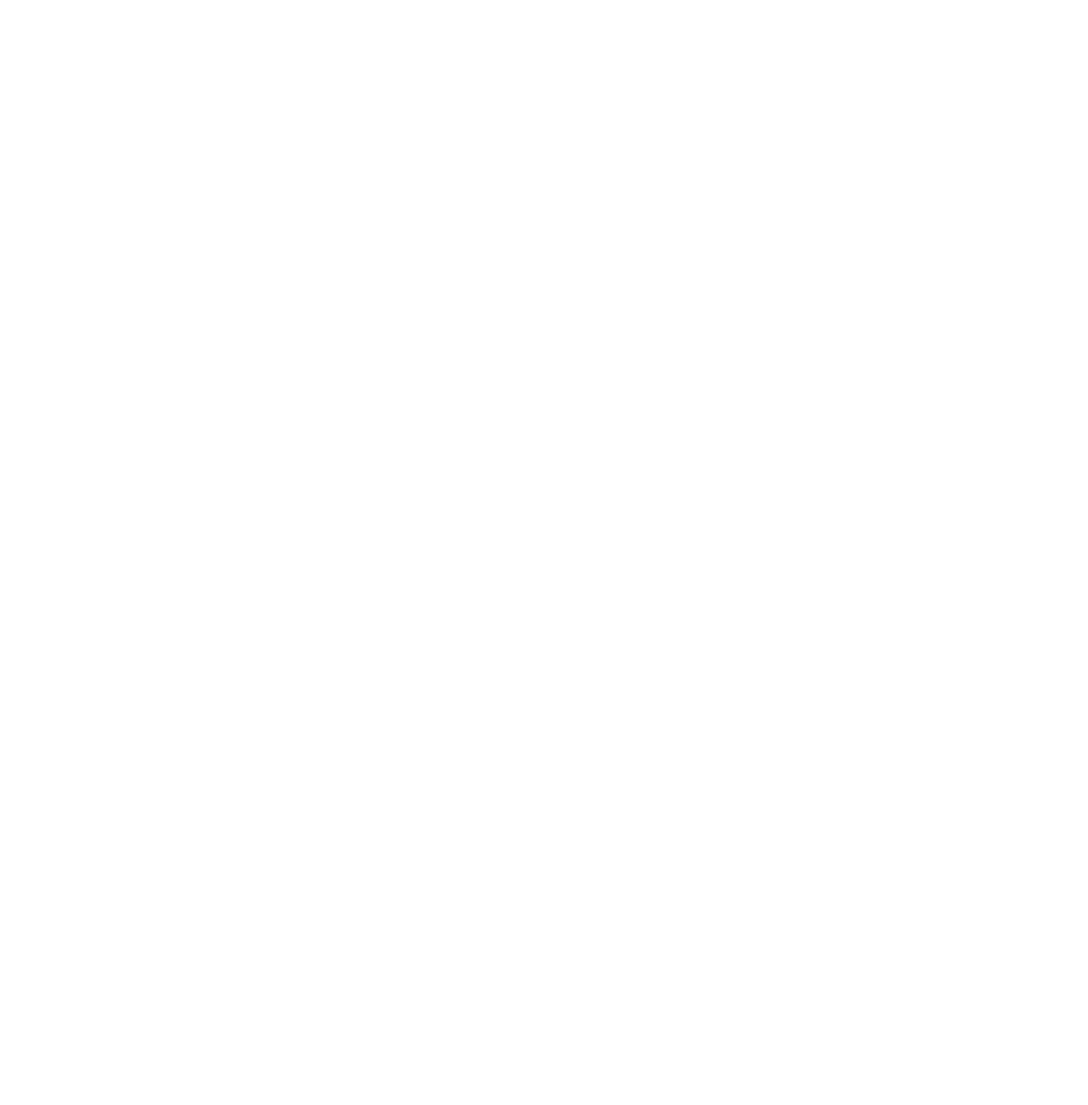
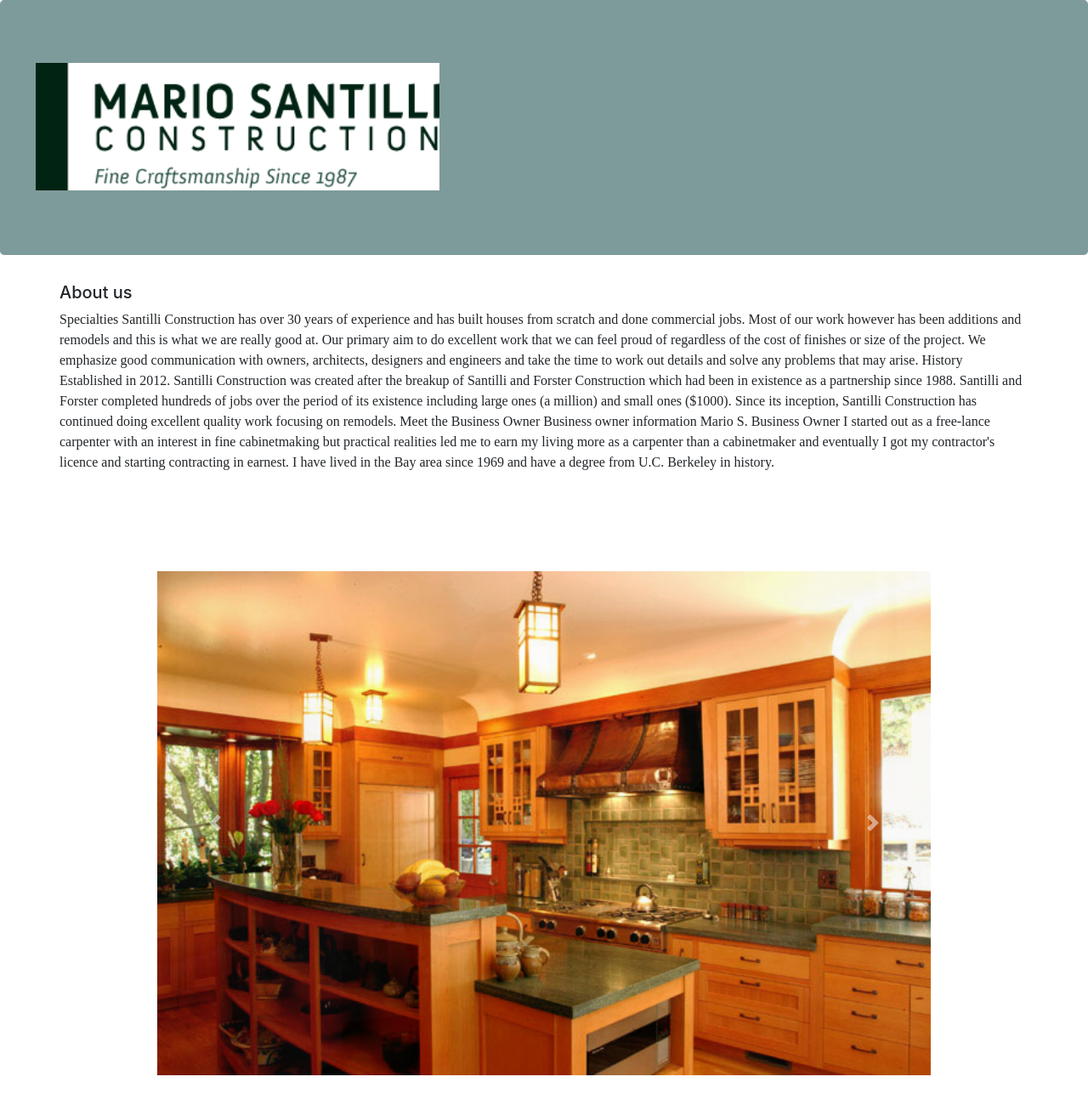
Before and after one commit to Orellana1993/admin-santilli_Construction, a website: page index.html in a window 1280 px wide. Shown: the whole page at 85% size. Before the commit the page ends 800 px from the top, so only its background shows below. Drawn offline with nearby package versions, Linux system fonts and the light colour scheme; a web font is replaced by a local one.

Commit message:
carousel images

```diff
--- /dev/null
+++ b/css/styles.css
@@ -0,0 +1,28 @@
+
+.container{
+    background-color:white;
+
+}
+
+#logo{
+    height: 150px;
+    margin: 10px;
+
+
+
+}
+.jumbotron{
+    height: 300px;
+    background-color: rgb(126, 155, 155);
+}
+p {
+    font-family: 'Italiana', serif;
+}
+#carousel-imgs{
+    padding: 100px;
+    align-content: center;
+}
+
+h5 {
+    text-align: center;
+}
--- a/index.html
+++ b/index.html
@@ -6,12 +6,87 @@
     <meta name="viewport" content="width=device-width, initial-scale=1.0">
 
     <link rel="stylesheet" href="node_modules/bootstrap/dist/css/bootstrap.min.css" />
+    <link rel="stylesheet" href="/css/styles.css">
+
+    <link rel="preconnect" href="https://fonts.googleapis.com">
+<link rel="preconnect" href="https://fonts.gstatic.com" crossorigin>
+<link href="https://fonts.googleapis.com/css2?family=Italiana&display=swap" rel="stylesheet">
 
     <title>Mario Santilli Construction</title>
 </head>
+<header class="jumbotron">
+        <img id="logo" src="/Santilli'photos/mario-santilli-logo.gif" alt="Santilli's logo">
+
+
+</header>
+
 <body>
+    <div class="container">
+        <div class="row">
+            <h5>About us</h5>
+            <p>Specialties
+                Santilli Construction has over 30 years of experience and has built houses from scratch and done commercial jobs. Most of our work however has been additions and remodels and this is what we are really good at. Our primary aim to do excellent work that we can feel proud of regardless of the cost of finishes or size of the project. We emphasize good communication with owners, architects, designers and engineers and take the time to work out details and solve any problems that may arise.
+
+                History
+                Established in 2012.
+
+                Santilli Construction was created after the breakup of Santilli and Forster Construction which had been in existence as a partnership since 1988. Santilli and Forster completed hundreds of jobs over the period of its existence including large ones (a million) and small ones ($1000). Since its inception, Santilli Construction has continued doing excellent quality work focusing on remodels.
+
+                Meet the Business Owner
+                Business owner information
+                Mario S.
+
+                Business Owner
+
+                I started out as a free-lance carpenter with an interest in fine cabinetmaking but practical realities led me to earn my living more as a carpenter than a cabinetmaker and eventually I got my contractor's licence and starting contracting in earnest.
+                I have lived in the Bay area since 1969 and have a degree from U.C. Berkeley in history.
+            </p>
+        </div>
+
+        <div id="carousel-imgs" class="carousel slide carousel-fade" data-ride="carousel">
+            <div class="carousel-inner">
+                <div class="carousel-item active" data-interval="10000">
+                    <img src="/Santilli'photos/mario-santilli1.jpeg" class="d-block w-100" alt="first-img">
+                </div>
+                <div class="carousel-item" data-interval="10000">
+                    <img src="/Santilli'photos/mario-santilli2.jpeg" class="d-block w-100" alt="second-img">
+                </div>
+                <div class="carousel-item" data-interval="10000">
+                    <img src="/Santilli'photos/mario-santilli3.jpeg" class="d-block w-100" alt="third-img">
+                </div>
+                <div class="carousel-item" data-interval="10000">
+                    <img src="/Santilli'photos/mario-santilli4.jpeg" class="d-block w-100" alt="four-img">
+                </div>
+                <div class="carousel-item" data-interval="10000">
+                    <img src="/Santilli'photos/mario-santilli5.jpeg" class="d-block w-100" alt="five-img">
+                </div>
+                <div class="carousel-item" data-interval="10000">
+                    <img src="/Santilli'photos/mario-santilli6.jpeg" class="d-block w-100" alt="six-img">
+                </div>
+                <div class="carousel-item" data-interval="10000">
+                    <img src="/Santilli'photos/mario-santilli7.jpeg" class="d-block w-100" alt="seven-img">
+                </div>
+                <div class="carousel-item" data-interval="10000">
+                    <img src="/Santilli'photos/mario-santilli8.jpeg" class="d-block w-100" alt="eigth-img">
+                </div>
+                <div class="carousel-item" data-interval="10000">
+                    <img src="/Santilli'photos/mario-santilli9.jpeg" class="d-block w-100" alt="nine-img">
+                </div>
+
+                <a class="carousel-control-prev" href="#carousel-imgs" role="button" data-slide="prev">
+                    <span class="carousel-control-prev-icon" ></span>
+                    <span class="sr-only">Previous</span>
+                </a>
+                <a class="carousel-control-next" href="#carousel-imgs" role="button" data-slide="next">
+                    <span class="carousel-control-next-icon" ></span>
+                    <span class="sr-only">Next</span>
+                </a>
+            </div>
+        </div>
+    </div>
 
 </body>
+
 <footer>
     <!-- jQuery must come first, then Popper.js, then the Bootstrap JavaScript plugins.-->
     <script src="node_modules/jquery/dist/jquery.slim.min.js"></script>
```
